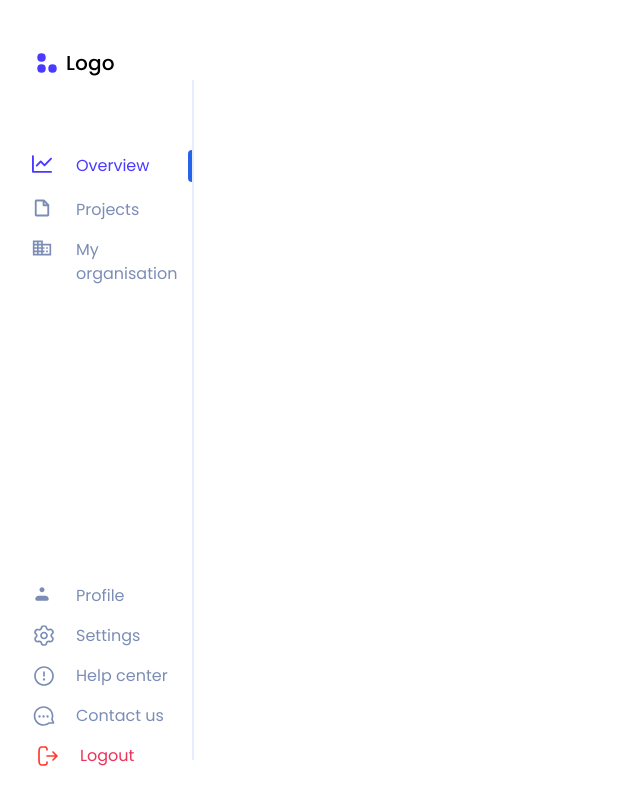
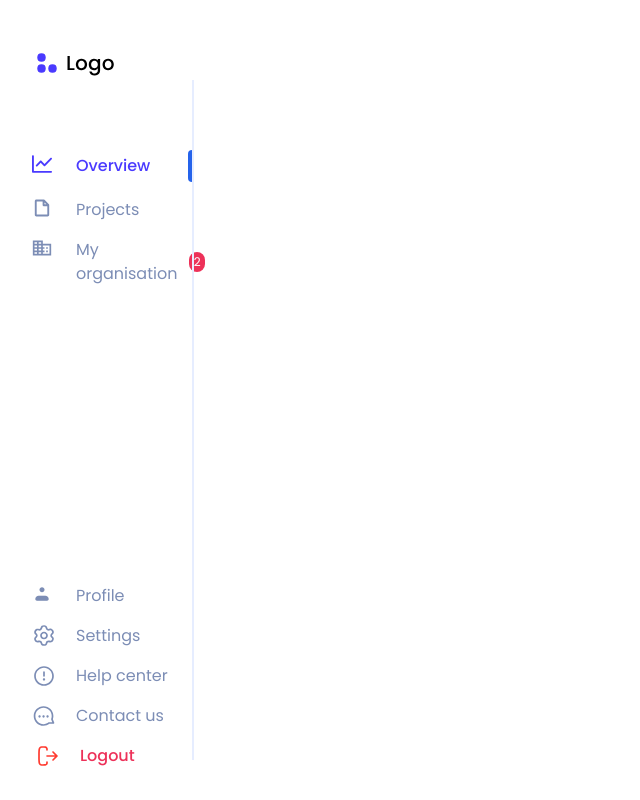
Before and after one commit to Bahaa-eddine-MB/KodiKos-front, a Next.js app: page / in a window 1280 px wide. Shown: the whole page, without its empty margins (0-640 px from the left). Built offline with nearby package versions, Linux system fonts and the light colour scheme.

Commit message:
added numbers prop

```diff
--- a/src/components/Global/SideBar.jsx
+++ b/src/components/Global/SideBar.jsx
@@ -28,6 +28,7 @@ export default function SideBar() {
               icon={organisation()}
               path={"/my-organisation"}
               title={"My organisation"}
+              numbers={2}
             />
           </section>
         </section>
@@ -56,7 +57,7 @@ export default function SideBar() {
             <div className="flex gap-5">
               <Image src={logout} alt="logout" />
 
-              <p className={`text-mainRed`}>Logout</p>
+              <p className={`text-mainRed font-medium`}>Logout</p>
             </div>
           </Link>
         </section>
--- a/src/components/Global/SideBarElement.jsx
+++ b/src/components/Global/SideBarElement.jsx
@@ -2,29 +2,37 @@
 import { usePathname } from "next/navigation";
 import Image from "next/image";
 import Link from "next/link";
-const SideBarElement = ({ icon, title, path }) => {
+const SideBarElement = ({ icon, title, path, numbers }) => {
   const pathname = usePathname();
 
   return (
     <>
-      <Link className="hover:bg-mainGray7 py-2  pl-8 flex justify-between items-center w-[15vw]" href={path}>
+      <Link
+        className="hover:bg-mainGray7 py-2  pl-8 flex justify-between items-center w-[15vw]"
+        href={path}
+      >
         <div className="flex gap-6">
           <div
             className={`w-5 ${
-              path == pathname
-                ? " fill-primary "
-                : " fill-mainGray2 "
+              path == pathname ? " fill-primary " : " fill-mainGray2 "
             }`}
           >
             {icon}
           </div>
+          <div className="flex gap-2  items-center">
             <p
               className={`${
-              path == pathname ? "text-primary" : "text-mainGray2"
+                path == pathname ? "text-primary font-medium" : "text-mainGray2"
               }`}
             >
               {title}
             </p>
+            {numbers && (
+              <div className="text-white bg-mainRed rounded-full flex items-center justify-center text-xs w-5 h-5">
+                {numbers}
+              </div>
+            )}
+          </div>
         </div>
 
         {path == pathname && (
```
Lines whose indentation alone changed are shown as unchanged.
